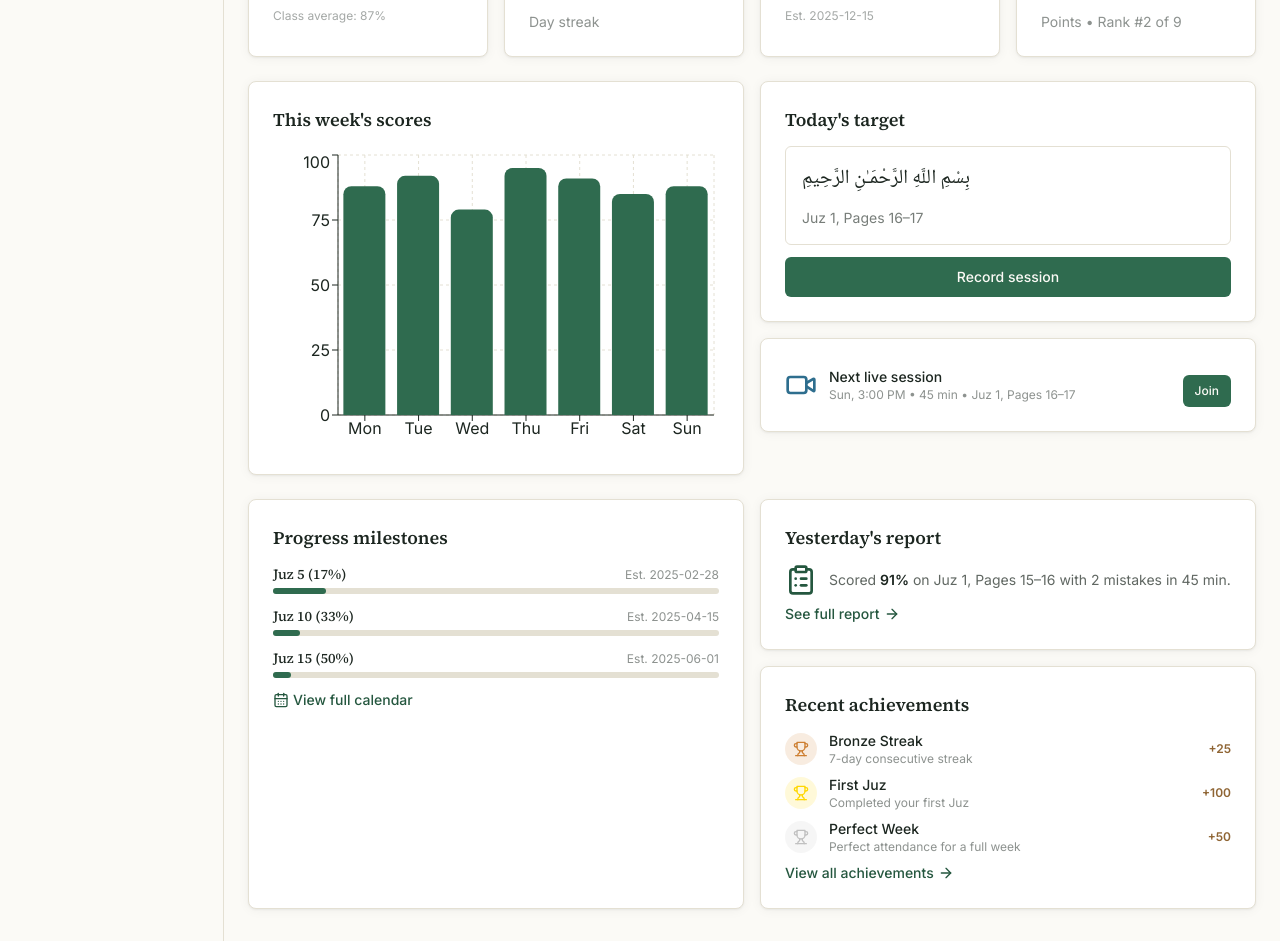
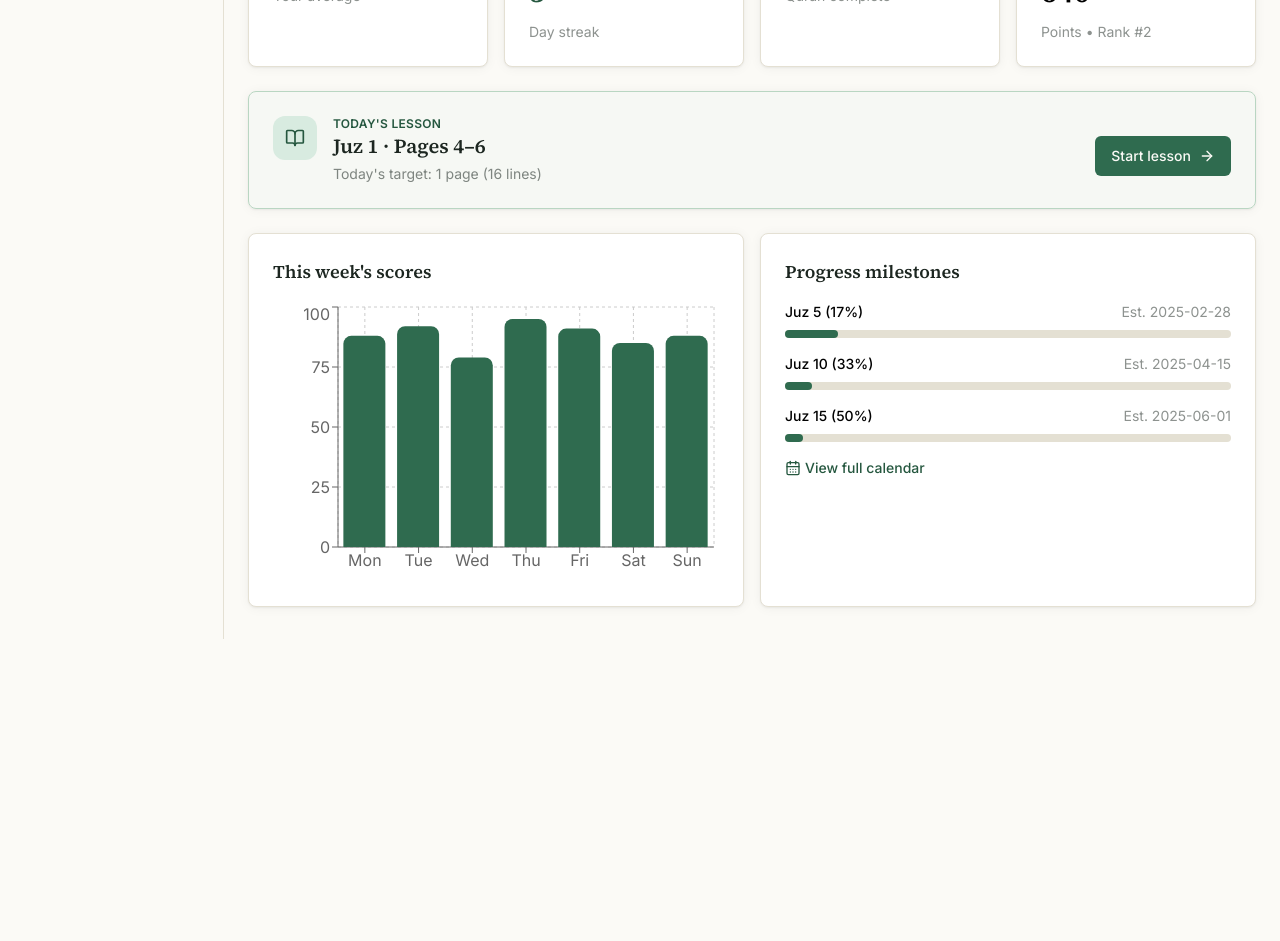
Before and after one commit to gux-htm/QuranLMS, a React (Vite) app: page /student in a window 1280 px wide. Shown: the part 260-1201 px from the top of the page. After the commit the page ends 899 px from the top, so only its background shows below. Built offline with nearby package versions, Linux system fonts and the light colour scheme.

Commit message:
feat: add todays lesson entry point

```diff
--- a/src/pages/student/Dashboard.tsx
+++ b/src/pages/student/Dashboard.tsx
@@ -1,201 +1,14 @@
-import { Flame, Trophy, Video, ClipboardList, ArrowRight, CalendarDays } from 'lucide-react'
+import { Flame, Trophy, ArrowRight, CalendarDays, BookOpen } from 'lucide-react'
 import { Card, CardTitle, CardContent } from '@/components/ui/Card'
 import { Button } from '@/components/ui/Button'
-import {
-  CURRENT_STUDENT,
-  generateCalendarData,
-  WEEK_SCORES,
-  MILESTONES,
-  SESSIONS,
-  ACHIEVEMENTS,
-  today,
-} from '@/lib/mockData'
-import { format, subDays } from 'date-fns'
+import { CURRENT_STUDENT, WEEK_SCORES, MILESTONES } from '@/lib/mockData'
 import { BarChart, Bar, XAxis, YAxis, CartesianGrid, Tooltip, ResponsiveContainer } from 'recharts'
 import { useNavigate } from 'react-router-dom'
 
 export function StudentDashboard() {
-  const navigate = useNavigate()
-  const calendarData = generateCalendarData()
-
-  const todayEntry = calendarData[format(today, 'yyyy-MM-dd')]
-  const yesterdayEntry = calendarData[format(subDays(today, 1), 'yyyy-MM-dd')]
-  const nextSession = SESSIONS.find((s) => s.status === 'scheduled')
-  const quranComplete = Math.round((CURRENT_STUDENT.unitsCompleted / CURRENT_STUDENT.totalUnits) * 100)
-  const upcomingMilestones = MILESTONES.filter((m) => m.percentage > quranComplete).slice(0, 3)
-
-  return (
-    <div className="space-y-6">
-      <div>
-        <h1 className="font-display text-2xl font-semibold text-ink">Assalamu alaikum, {CURRENT_STUDENT.name}</h1>
-        <p className="mt-0.5 text-sm text-ink/55">
-          {CURRENT_STUDENT.className} • {CURRENT_STUDENT.teacherName}
-        </p>
-      </div>
-
-      <div className="grid gap-4 md:grid-cols-4 sm:grid-cols-2">
-        <Card>
-          <CardContent className="space-y-2">
-            <div className="font-display text-3xl font-semibold text-ink">{CURRENT_STUDENT.avgScore}%</div>
-            <div className="text-sm text-ink/50">Your average</div>
-            <div className="text-xs text-ink/40">Class average: 87%</div>
-          </CardContent>
-        </Card>
-        <Card>
-          <CardContent className="space-y-2">
-            <Flame className="h-6 w-6 text-clay-600" />
-            <div className="font-display text-3xl font-semibold text-green-700">{CURRENT_STUDENT.streak}</div>
-            <div className="text-sm text-ink/50">Day streak</div>
-          </CardContent>
-        </Card>
-        <Card>
-          <CardContent className="space-y-2">
-            <div className="font-display text-3xl font-semibold text-ink">{quranComplete}%</div>
-            <div className="text-sm text-ink/50">Quran complete</div>
-            <div className="text-xs text-ink/40">Est. {CURRENT_STUDENT.estimatedCompletion}</div>
-          </CardContent>
-        </Card>
-        <Card>
-          <CardContent className="space-y-2">
-            <Trophy className="h-6 w-6 text-gold-600" />
-            <div className="font-display text-3xl font-semibold text-ink">{CURRENT_STUDENT.points}</div>
-            <div className="text-sm text-ink/50">Points • Rank #{CURRENT_STUDENT.rank} of {CURRENT_STUDENT.totalStudents}</div>
-          </CardContent>
-        </Card>
-      </div>
-
-      <div className="grid gap-4 md:grid-cols-2">
-        <Card>
-          <CardTitle className="mb-4">This week's scores</CardTitle>
-          <ResponsiveContainer width="100%" height={300}>
-            <BarChart data={WEEK_SCORES}>
-              <CartesianGrid strokeDasharray="3 3" stroke="#E4E0D3" />
-              <XAxis dataKey="day" stroke="#1C2620" />
-              <YAxis stroke="#1C2620" />
-              <Tooltip contentStyle={{ backgroundColor: '#FBFAF6', border: '1px solid #E4E0D3' }} />
-              <Bar dataKey="score" fill="#2F6B4F" radius={[8, 8, 0, 0]} />
-            </BarChart>
-          </ResponsiveContainer>
-        </Card>
-
-        <div className="space-y-4">
-          <Card>
-            <CardTitle className="mb-3">Today's target</CardTitle>
-            <CardContent className="space-y-3">
-              <div className="rounded-md border border-line p-4">
-                <div className="font-arabic text-xl leading-relaxed text-ink">
-                  بِسْمِ اللَّهِ الرَّحْمَـٰنِ الرَّحِيمِ
-                </div>
-                <p className="mt-3 text-sm text-ink/60">{todayEntry?.target ?? 'Juz 1, Pages 16–17'}</p>
-              </div>
-              <Button className="w-full">Record session</Button>
-            </CardContent>
-          </Card>
-
-          {nextSession && (
-            <Card>
-              <CardContent className="flex items-center justify-between gap-4">
-                <div className="flex items-center gap-3">
-                  <Video className="h-8 w-8 shrink-0 text-sky-600" />
-                  <div>
-                    <div className="text-sm font-medium text-ink">Next live session</div>
-                    <div className="text-xs text-ink/50">
-                      {format(new Date(`${nextSession.date}T${nextSession.time}`), 'EEE, h:mm a')} •{' '}
-                      {nextSession.duration} min • {nextSession.lessonTitle}
-                    </div>
-                  </div>
-                </div>
-                <Button size="sm" onClick={() => window.open(nextSession.meetUrl, '_blank')}>
-                  Join
-                </Button>
-              </CardContent>
-            </Card>
-          )}
-        </div>
-      </div>
-
-      <div className="grid gap-4 md:grid-cols-2">
-        <Card>
-          <CardTitle className="mb-3">Progress milestones</CardTitle>
-          <CardContent className="space-y-3">
-            {upcomingMilestones.map((m) => (
-              <div key={m.name}>
-                <div className="flex items-baseline justify-between">
-                  <span className="font-display text-sm font-medium text-ink">{m.name}</span>
-                  <span className="text-xs text-ink/50">Est. {m.projectedDate}</span>
-                </div>
-                <div className="mt-1 h-1.5 flex-1 rounded-full bg-line">
-                  <div
-                    className="h-full rounded-full bg-green-600"
-                    style={{ width: `${Math.min((quranComplete / m.percentage) * 100, 100)}%` }}
-                  />
-                </div>
-              </div>
-            ))}
-            <button
-              onClick={() => navigate('/student/calendar')}
-              className="inline-flex items-center gap-1 text-sm font-medium text-green-700 hover:text-green-800"
-            >
-              <CalendarDays className="h-4 w-4" />
-              View full calendar
-            </button>
-          </CardContent>
-        </Card>
-
-        <div className="space-y-4">
-          {yesterdayEntry && yesterdayEntry.score !== null && (
-            <Card>
-              <CardTitle className="mb-3">Yesterday's report</CardTitle>
-              <CardContent className="space-y-2">
-                <div className="flex items-center gap-3">
-                  <ClipboardList className="h-8 w-8 shrink-0 text-green-700" />
-                  <div className="text-sm text-ink/70">
-                    Scored <span className="font-semibold text-ink">{yesterdayEntry.score}%</span> on{' '}
-                    {yesterdayEntry.target} with {yesterdayEntry.mistakes}{' '}
-                    {yesterdayEntry.mistakes === 1 ? 'mistake' : 'mistakes'} in{' '}
-                    {yesterdayEntry.durationMinutes} min.
-                  </div>
-                </div>
-                <button
-                  onClick={() => navigate('/student/reports')}
-                  className="inline-flex items-center gap-1 text-sm font-medium text-green-700 hover:text-green-800"
-                >
-                  See full report
-                  <ArrowRight className="h-4 w-4" />
-                </button>
-              </CardContent>
-            </Card>
-          )}
-
-          <Card>
-            <CardTitle className="mb-3">Recent achievements</CardTitle>
-            <CardContent className="space-y-2">
-              {ACHIEVEMENTS.slice(0, 3).map((a) => (
-                <div key={a.id} className="flex items-center gap-3">
-                  <span
-                    className="flex h-8 w-8 shrink-0 items-center justify-center rounded-full"
-                    style={{ backgroundColor: `${a.badgeColor}26` }}
-                  >
-                    <Trophy className="h-4 w-4" style={{ color: a.badgeColor }} />
-                  </span>
-                  <div className="min-w-0 flex-1">
-                    <div className="text-sm font-medium text-ink">{a.badgeName}</div>
-                    <div className="truncate text-xs text-ink/50">{a.description}</div>
-                  </div>
-                  <span className="text-xs font-semibold text-gold-700">+{a.points}</span>
-                </div>
-              ))}
-              <button
-                onClick={() => navigate('/student/achievements')}
-                className="inline-flex items-center gap-1 text-sm font-medium text-green-700 hover:text-green-800"
-              >
-                View all achievements
-                <ArrowRight className="h-4 w-4" />
-              </button>
-            </CardContent>
-          </Card>
-        </div>
-      </div>
-    </div>
-  )
+ const navigate=useNavigate(); const quranComplete=Math.round((CURRENT_STUDENT.unitsCompleted/CURRENT_STUDENT.totalUnits)*100); const milestones=MILESTONES.filter(m=>m.percentage>quranComplete).slice(0,3)
+ return <div className="space-y-6"><div><h1 className="font-display text-2xl font-semibold text-ink">Assalamu alaikum, {CURRENT_STUDENT.name}</h1><p className="mt-1 text-sm text-ink/55">{CURRENT_STUDENT.className} • {CURRENT_STUDENT.teacherName}</p></div>
+ <div className="grid gap-4 sm:grid-cols-2 md:grid-cols-4"><Card><CardContent><div className="font-display text-3xl font-semibold">{CURRENT_STUDENT.avgScore}%</div><p className="text-sm text-ink/50">Your average</p></CardContent></Card><Card><CardContent><Flame className="h-6 w-6 text-clay-600"/><div className="font-display text-3xl font-semibold text-green-700">{CURRENT_STUDENT.streak}</div><p className="text-sm text-ink/50">Day streak</p></CardContent></Card><Card><CardContent><div className="font-display text-3xl font-semibold">{quranComplete}%</div><p className="text-sm text-ink/50">Quran complete</p></CardContent></Card><Card><CardContent><Trophy className="h-6 w-6 text-gold-600"/><div className="font-display text-3xl font-semibold">{CURRENT_STUDENT.points}</div><p className="text-sm text-ink/50">Points • Rank #{CURRENT_STUDENT.rank}</p></CardContent></Card></div>
+ <Card className="border-green-200 bg-green-50/40"><CardContent className="flex flex-col justify-between gap-5 sm:flex-row sm:items-center"><div className="flex gap-4"><span className="flex h-11 w-11 items-center justify-center rounded-xl bg-green-100 text-green-700"><BookOpen className="h-5 w-5"/></span><div><p className="text-xs font-semibold uppercase tracking-wide text-green-700">Today's lesson</p><h2 className="font-display text-xl font-semibold text-ink">Juz 1 · Pages 4–6</h2><p className="mt-1 text-sm text-ink/55">Today's target: 1 page (16 lines)</p></div></div><Button onClick={()=>navigate('/student/lesson')}>Start lesson <ArrowRight className="ml-2 h-4 w-4"/></Button></CardContent></Card>
+ <div className="grid gap-4 md:grid-cols-2"><Card><CardTitle className="mb-4">This week's scores</CardTitle><ResponsiveContainer width="100%" height={280}><BarChart data={WEEK_SCORES}><CartesianGrid strokeDasharray="3 3"/><XAxis dataKey="day"/><YAxis/><Tooltip/><Bar dataKey="score" fill="#2F6B4F" radius={[8,8,0,0]}/></BarChart></ResponsiveContainer></Card><Card><CardTitle className="mb-4">Progress milestones</CardTitle><CardContent className="space-y-4">{milestones.map(m=><div key={m.name}><div className="flex justify-between text-sm"><span className="font-medium">{m.name}</span><span className="text-ink/50">Est. {m.projectedDate}</span></div><div className="mt-2 h-2 rounded-full bg-line"><div className="h-full rounded-full bg-green-600" style={{width:`${Math.min(quranComplete/m.percentage*100,100)}%`}}/></div></div>)}<button onClick={()=>navigate('/student/calendar')} className="inline-flex items-center gap-1 text-sm font-medium text-green-700"><CalendarDays className="h-4 w-4"/>View full calendar</button></CardContent></Card></div></div>
 }
```
